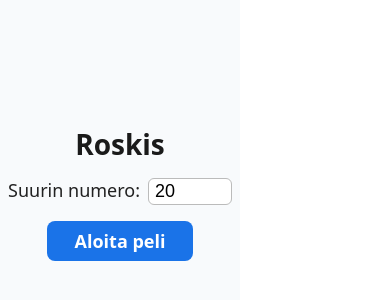
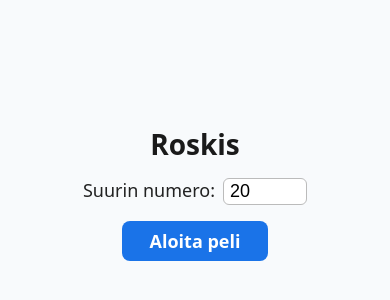
Before and after one commit to Maccee/roskispeli, a React (Vite) app: page / in a window 390 px wide. Shown: the part 242-542 px from the top of the page. Built offline with nearby package versions, Linux system fonts and the light colour scheme.

Commit message:
Enhance number placement logic and improve layout responsiveness in Game component

```diff
--- a/src/Game.jsx
+++ b/src/Game.jsx
@@ -41,7 +41,38 @@ export default function Game() {
     for (let i = idx + 1; i < boxes.length; i++) {
       if (boxes[i] !== null && boxes[i] <= num) return false;
     }
-    return boxes[idx] === null;
+    if (boxes[idx] !== null) return false;
+
+    // New logic: ensure enough available numbers to fill all empty boxes in strictly increasing order
+    // Gather all placed numbers and the candidate
+    const filled = boxes.map((v, i) => (i === idx ? num : v)).map(v => v === null ? null : v);
+    // Find all empty indices
+    const emptyIndices = [];
+    for (let i = 0; i < filled.length; i++) {
+      if (filled[i] === null) emptyIndices.push(i);
+    }
+    // Get all available numbers
+    const used = [...usedNumbers, num];
+    const available = [];
+    for (let i = 1; i <= maxNumber; i++) {
+      if (!used.includes(i)) available.push(i);
+    }
+    // Try to greedily assign available numbers to empty slots so that the whole array is strictly increasing
+    let prev = -Infinity;
+    let availIdx = 0;
+    for (let i = 0; i < filled.length; i++) {
+      if (filled[i] !== null) {
+        if (filled[i] <= prev) return false;
+        prev = filled[i];
+      } else {
+        // Find the smallest available number greater than prev
+        while (availIdx < available.length && available[availIdx] <= prev) availIdx++;
+        if (availIdx >= available.length) return false;
+        prev = available[availIdx];
+        availIdx++;
+      }
+    }
+    return true;
   }
 
   function placeNumber(idx) {
@@ -145,17 +176,23 @@ export default function Game() {
     <div
       style={{
         minHeight: '100vh',
-        maxWidth: 500,
-        margin: '0 auto',
-        textAlign: 'center',
-        padding: '0 8px',
+        width: '100vw',
         display: 'flex',
-        flexDirection: 'column',
         justifyContent: 'center',
         alignItems: 'center',
-        background: '#f8fafc'
+        background: '#f8fafc',
+        overflowX: 'hidden',
       }}
     >
+      <div
+        style={{
+          maxWidth: 500,
+          width: '100%',
+          textAlign: 'center',
+          padding: '0 8px',
+          margin: 0,
+        }}
+      >
       <h2 style={{ fontWeight: 700, fontSize: 28, margin: '24px 0 12px 0', color: '#1a1a1a' }}>Roskis</h2>
       {!gameStarted ? (
         <div>
@@ -269,6 +306,7 @@ export default function Game() {
           </button>
         </div>
       )}
+      </div>
     </div>
   );
 }
```
